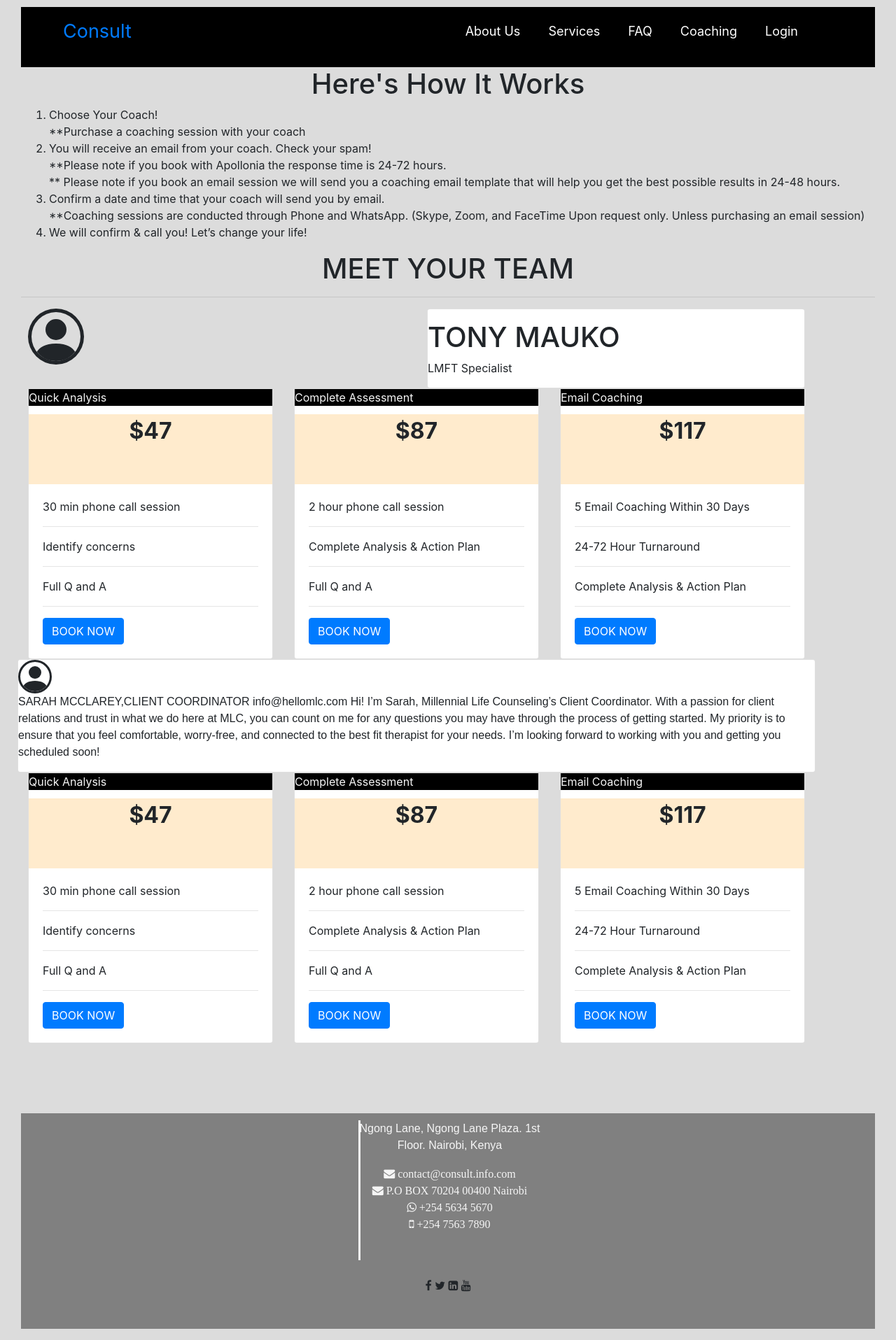
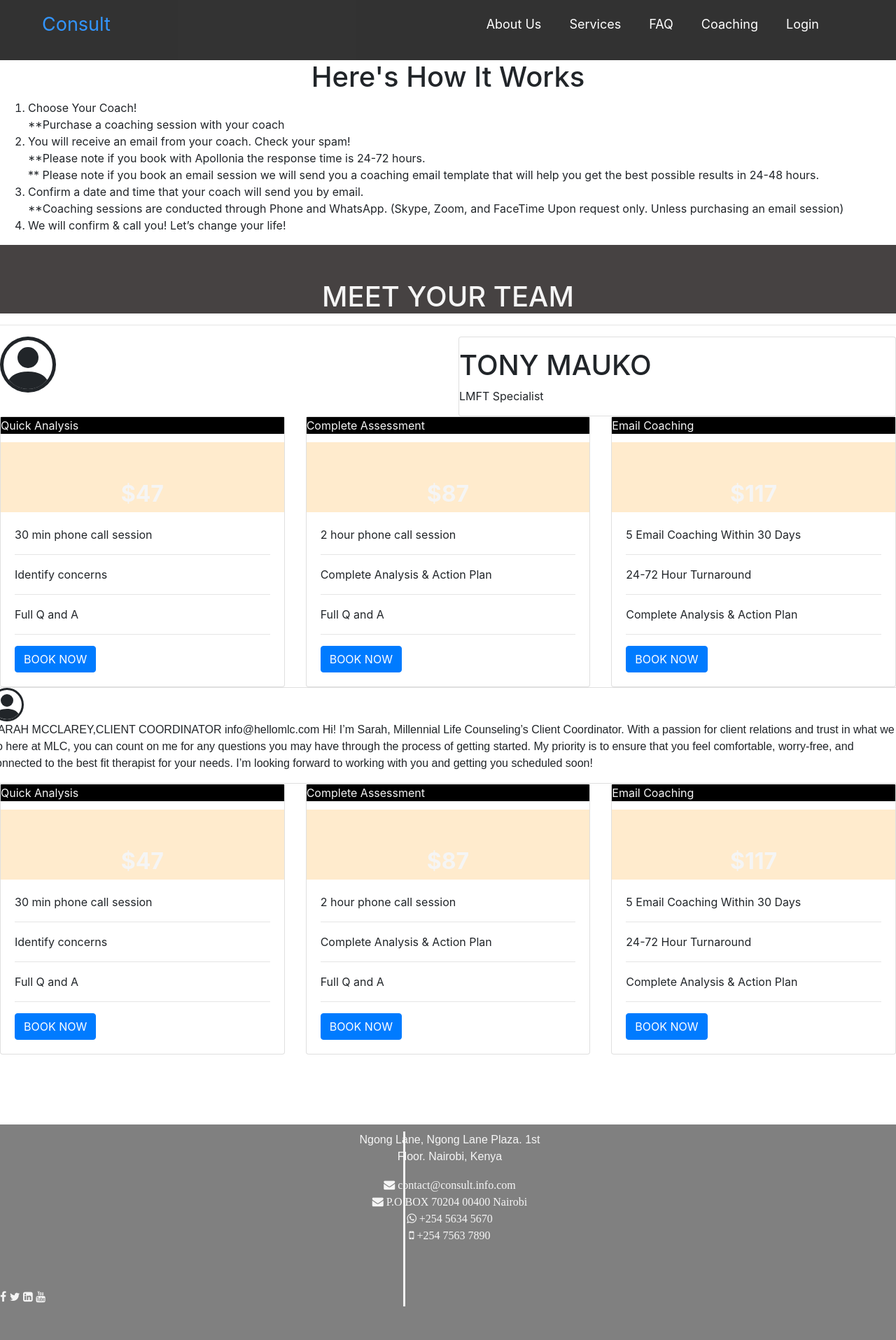
Before and after one commit to Emmanuel-9/Consultancy, a Django app: template consult/templates/coaching.html in a window 1280 px wide. Shown: the whole page at 70% size. Run offline with Django 3.2, Linux system fonts and the light colour scheme; the template is opened without the code that fills it, so the values that code supplies are empty; some libraries are stand-ins or nearby versions.

Commit message:
Add the CSS rules applicable to the respective classes.

```diff
--- a/consult/static/styles.css
+++ b/consult/static/styles.css
@@ -1,6 +1,8 @@
 nav{
     background: black;
     padding-right: 50px;
+    opacity: 0.8;
+
 }
 nav:after{
    content: '';
@@ -46,7 +48,7 @@ nav ul ul{
    top: 90px;
    opacity: 0;
    visibility: hidden;
-   transition: top .3s;
+   transition: top .12s;
 }
 nav ul li:hover > ul{
    top: 70px;
@@ -56,7 +58,7 @@ nav ul li:hover > ul{
 nav ul ul li{
    position: relative;
    margin: 0px;
-   width: 150px;
+   width: 250px;
    float: none;
    display: list-item;
    border-bottom: 1px solid rgba(0,0,0,0.3);
@@ -73,18 +75,6 @@ p{
    font-family: sans-serif;
    scroll-behavior: smooth;
 }
-.row{
-   padding-left: 10px;
-   padding-right: 100px;
-}
-body{
-   padding-left: 30px;
-   padding-right: 30px;
-   padding-top: 10px;
-   background-color: gainsboro;
-}
-
-
 .questions{
    padding: 300px;
    padding-top: 10px;
@@ -93,13 +83,61 @@ body{
    padding-left: 100px;
    padding-right: 100px;
 }
+.vertical{
+   border-left: 3px solid whitesmoke;
+   height: 250px;
+   position:absolute;
+   left: 45%;
+}
+.cookie-container{
+   position: fixed;
+   bottom: -100%;
+   left: 0;
+   right: 0;
+   background: orangered;
+   color: black;
+   padding: 0 32px;
+   transition: 400ms;
+   padding: 10px 10px;
+   opacity: 0.6;
+}
+.cookie-container.active{
+   bottom: 0;
+}
+.tab address a i:hover{
+   color: rgb(238, 118, 82);
+}
+.tab{
+   background-color: rgb(70, 66, 66);
+   padding-top: 50px;
+   color:whitesmoke;
+   position: initial;
+   z-index: -1;
+}
 .socials{
-   text-align: center;
    padding-bottom: 50px;
 }
-.vertical{
-   border-left: 3px solid whitesmoke;
-   height: 200px;
-   position:absolute;
-   left: 40%;
+.col .socials a i:hover{
+   color: rgb(238, 118, 82);
 }
+.tab .row .col socials a i{
+   color: whitesmoke;
+}
+.col ul li a:hover{
+   color: rgb(238, 118, 82);
+}
+.counter{
+   user-select: none;
+   color: rgba(red, green, blue, alpha);
+   font-weight: 700;
+   font-size: 1rem;
+   padding: 0 50px;
+}
+.card{
+   position: inherit;
+   z-index: -1;
+}
+
+.headlines{
+   padding: 10px 100px;
+}
```
